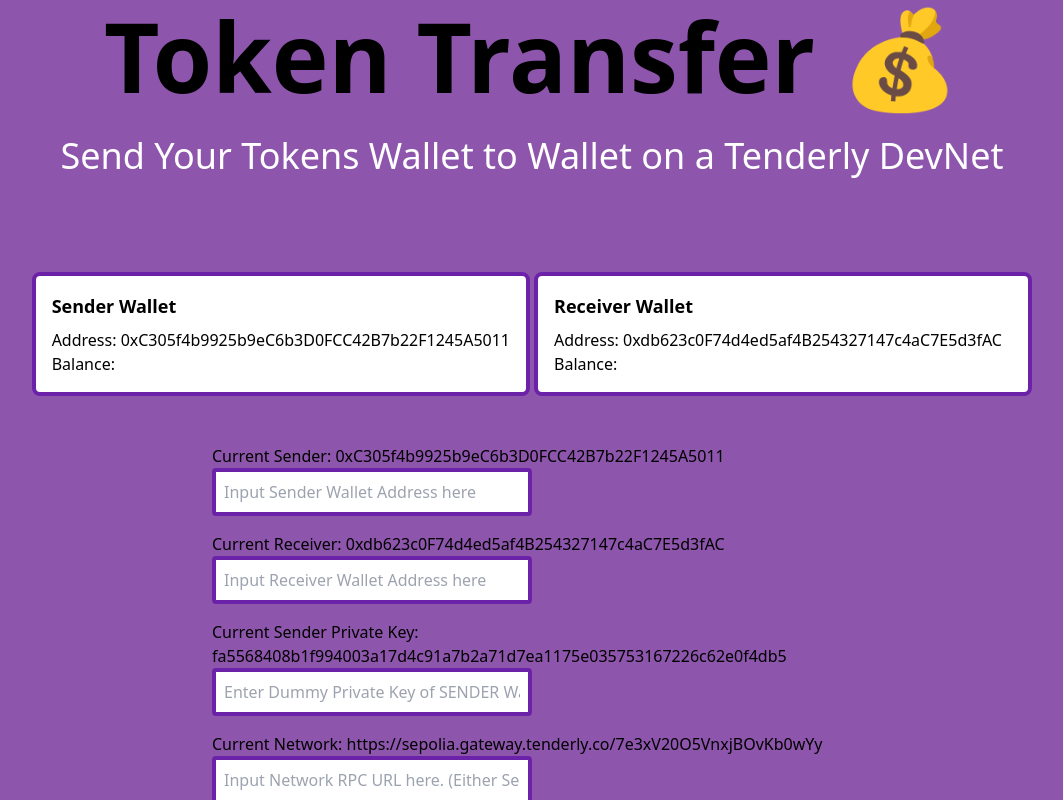
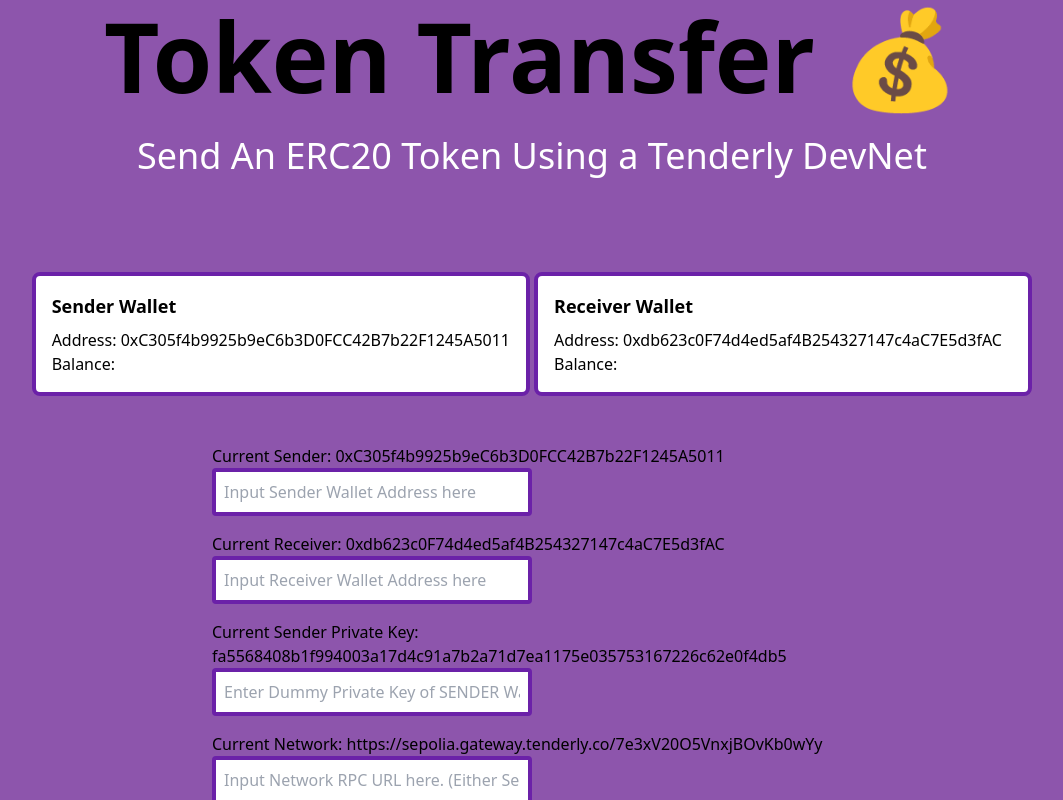
Before and after one commit to TravisLeeRichardson/token-transfer, a Next.js app: page / in a window 1280 px wide. Shown: the top 800 px of the page, without its empty margins (108-1171 px from the left). Built offline with nearby package versions, Linux system fonts and the light colour scheme; no server answers; what @rainbow-me/rainbowkit, wagmi would draw is missing.

Commit message:
changed description

```diff
--- a/pages/index.tsx
+++ b/pages/index.tsx
@@ -141,7 +141,7 @@ const Home = () => {
         </span>
         </h1>
         <h3 className="mt-8 mb-24 text-4xl text-white">
-            Send Your Tokens Wallet to Wallet on a Tenderly DevNet
+            Send An ERC20 Token Using a Tenderly DevNet
         </h3>
         <div className="grid grid-cols-1 md:grid-cols-2 gap-1">
             {/* Sender Wallet */}
```
